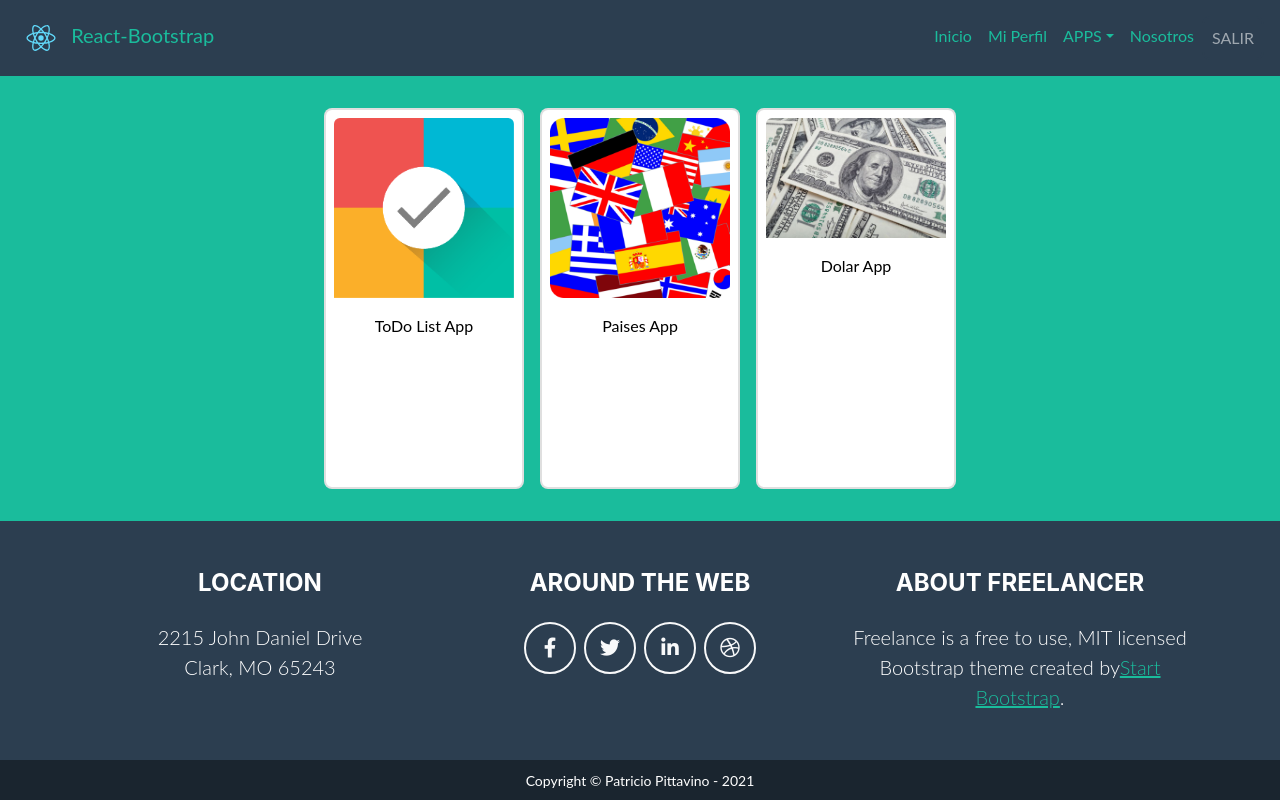
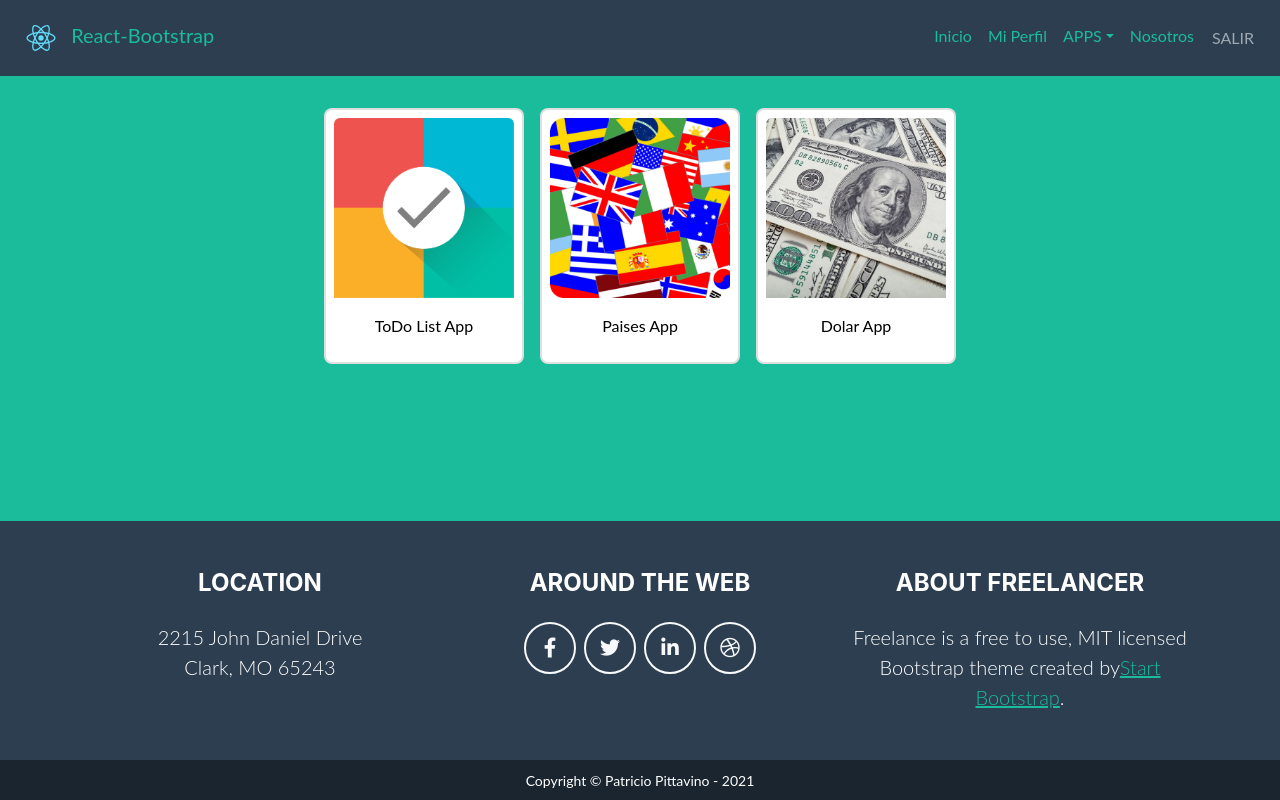
Before and after one commit to pitta1881/pato-app-ts, a React (Create React App) app: page /apps in a window 1280 px wide. Built offline with nearby package versions, Linux system fonts and the light colour scheme; sample sign-in values are in the browser's storage.

Commit message:
dolar por api con token desde estadisticasbcra + appdashboard mejorado

```diff
--- a/src/App.tsx
+++ b/src/App.tsx
@@ -2,7 +2,6 @@ import React, { useReducer } from 'react';
 import {
   BrowserRouter as Router
 } from "react-router-dom";
-import * as dotenv from 'dotenv';
 
 
 //propias
@@ -13,7 +12,6 @@ import NavbarComponent from './components/navbar/NavbarComponent';
 import FooterComponent from './components/footer/FooterComponent';
 
 function App() {
-  dotenv.config();
 
   const initialState = JSON.parse(sessionStorage.getItem('isLogged') || 'false') || false;
   const [isAuth, authEvent] = useReducer(AuthReducer, initialState);
--- a/src/env/env.dolar.ts
+++ b/src/env/env.dolar.ts
@@ -1,4 +1,5 @@
-export default {
-    urlBase: 'https://api-dolar-argentina.herokuapp.com',
-    subdomDolar: '/api/dolaroficial'
+export const envDolar = {
+    urlBase: 'https://api.estadisticasbcra.com',
+    subdomDolar: '/usd_of',
+    token: 'eyJhbGciOiJIUzUxMiIsInR5cCI6IkpXVCJ9.eyJleHAiOjE2NTc4MDE4OTIsInR5cGUiOiJleHRlcm5hbCIsInVzZXIiOiJwaXR0YTE4ODFAZ21haWwuY29tIn0.n-EgJj6CmkMsGsiN7khdnzLmSBN9mTAqAs90DgR2YA1NbO-zlcvcSlB930cXsI0HvJAWZqwDFxCRA69EEVyhcw'
 }
--- a/src/interfaces/IDolar.tsx
+++ b/src/interfaces/IDolar.tsx
@@ -1,5 +1,4 @@
 export default interface IDolar {
-    fecha: string,
-    compra: string | number,
-    venta: string | number,
+    d: string,
+    v: string | number,
 }
--- a/src/pages/apps/AppsDashboard/AppDashboard.module.scss
+++ b/src/pages/apps/AppsDashboard/AppDashboard.module.scss
@@ -8,6 +8,7 @@
 
         img {
             max-width: 50px;
+            height: unset;
         }
     }
 }
@@ -26,6 +27,11 @@
     &:hover {
         text-decoration: none;
     }
+
+    img {
+        height: 180px;
+        object-fit: cover;
+    }
 }
 
 .showApp {
--- a/src/pages/apps/AppsDashboard/AppsDashboard.tsx
+++ b/src/pages/apps/AppsDashboard/AppsDashboard.tsx
@@ -5,48 +5,46 @@ import PaisesModule from '../Paises/PaisesModule'
 import TodoModule from '../todo/TodoModule'
 import styles from './AppDashboard.module.scss'
 
+const modulos = [{
+    component: TodoModule,
+    appName: 'Todo',
+    img: 'assets/todoList.png',
+    text: 'ToDo List App'
+}, {
+    component: PaisesModule,
+    appName: 'Paises',
+    img: 'assets/paises.png',
+    text: 'Paises App'
+}, {
+    component: DolarModule,
+    appName: 'Dolar',
+    img: 'assets/dolar.jpg',
+    text: 'Dolar App'
+}]
+
 
 export default function AppsDashboard() {
     const [currentApp, setCurrentApp] = useState('');
 
     return (
         <>
+            <div className="f-flex flex-column justify-content-center">
                 <div className={"mx-2 " + (currentApp !== '' ? styles.appsAside : styles.appsCenter)}>
-                <Card className={styles.card + ' m-2 p-2'} onClick={() => setCurrentApp('TodoModule')}>
-                    <Card.Img variant="top" src='assets/todoList.png' />
+                    {modulos.map((modulo, index) =>
+                        <Card key={index} className={styles.card + ' m-2 p-2'} onClick={() => setCurrentApp(modulo.appName)}>
+                            <Card.Img variant="top" src={modulo.img} />
                             <Card.Body>
                                 <Card.Text>
-                            ToDo List App
+                                    {modulo.text}
                                 </Card.Text>
                             </Card.Body>
                         </Card>
-                <Card className={styles.card + ' m-2 p-2'} onClick={() => setCurrentApp('PaisesModule')}>
-                    <Card.Img variant="top" src='assets/paises.png' />
-                    <Card.Body>
-                        <Card.Text>
-                            Paises App
-                    </Card.Text>
-                    </Card.Body>
-                </Card>
-                <Card className={styles.card + ' m-2 p-2'} onClick={() => setCurrentApp('DolarModule')}>
-                    <Card.Img variant="top" src='assets/dolar.jpg' />
-                    <Card.Body>
-                        <Card.Text>
-                            Dolar App
-                    </Card.Text>
-                    </Card.Body>
-                </Card>
+                    )}
+                </div>
             </div>
             {currentApp !== '' &&
                 <div className={"mx-2 " + styles.showApp}>
-                    {currentApp === 'TodoModule'
-                        ? <TodoModule />
-                        : currentApp === 'PaisesModule'
-                            ? <PaisesModule />
-                            : currentApp === 'DolarModule'
-                                ? <DolarModule />
-                                : 'No se encuentra la app'
-                    }
+                    {React.createElement(modulos.find(modulo => modulo.appName === currentApp)?.component || 'div')}
                 </div>
             }
         </>
--- a/src/pages/apps/Dolar/DolarModule.tsx
+++ b/src/pages/apps/Dolar/DolarModule.tsx
@@ -3,15 +3,19 @@ import React, { useEffect, useState } from 'react'
 import IDolar from '../../../interfaces/IDolar';
 import dolarEstilos from './Dolar.module.scss'
 import ReactLoading from "react-loading";
-import tokenBna from '../../../env/env.dolar';
+import { envDolar } from '../../../env/env.dolar';
 
 export default function DolarModule() {
     const [dolarObj, setDolarObj] = useState<IDolar | null>()
 
     useEffect(() => {
-        axios.get<IDolar>(tokenBna.urlBase + tokenBna.subdomDolar)
+        axios.get<IDolar[]>(envDolar.urlBase + envDolar.subdomDolar, {
+            headers: {
+                'Authorization': `BEARER ${envDolar.token}`
+            }
+        })
             .then((retorno) => {
-                setDolarObj(retorno.data)
+                setDolarObj(retorno.data[retorno.data.length - 1])
             })
             .catch(err => console.log(err))
     }, [])
@@ -19,11 +23,16 @@ export default function DolarModule() {
     return (
         !dolarObj
             ? <ReactLoading type='bubbles' color='#fff' height={'unset'} width={375} />
-            : <>
-                <h1>Dolar</h1>
-                <p>Fecha: {dolarObj.fecha}</p>
-                <p>Compra: {dolarObj.compra}</p>
-                <p>Venta: {dolarObj.venta}</p>
-            </>
+            :
+            <div className="d-flex flex-column justify-content-center">
+                <h1>Dolar Hoy</h1>
+                <div className="row">
+                    <p>Fecha: {dolarObj.d}</p>
+                </div>
+                <div className="row">
+                    <p>Precio: ${dolarObj.v}</p>
+                </div>
+                <small>Fuente: https://estadisticasbcra.com</small>
+            </div>
     )
 }
```
Lines whose indentation alone changed are shown as unchanged.
